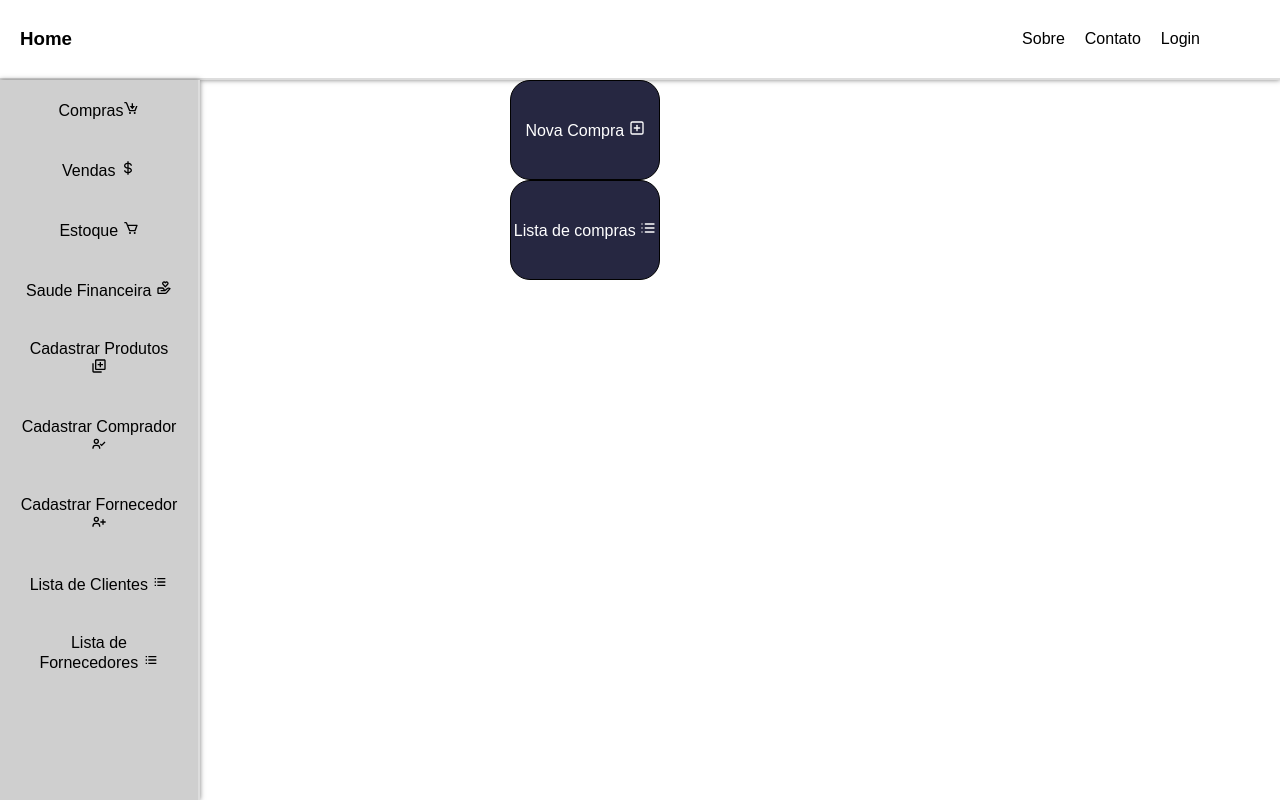
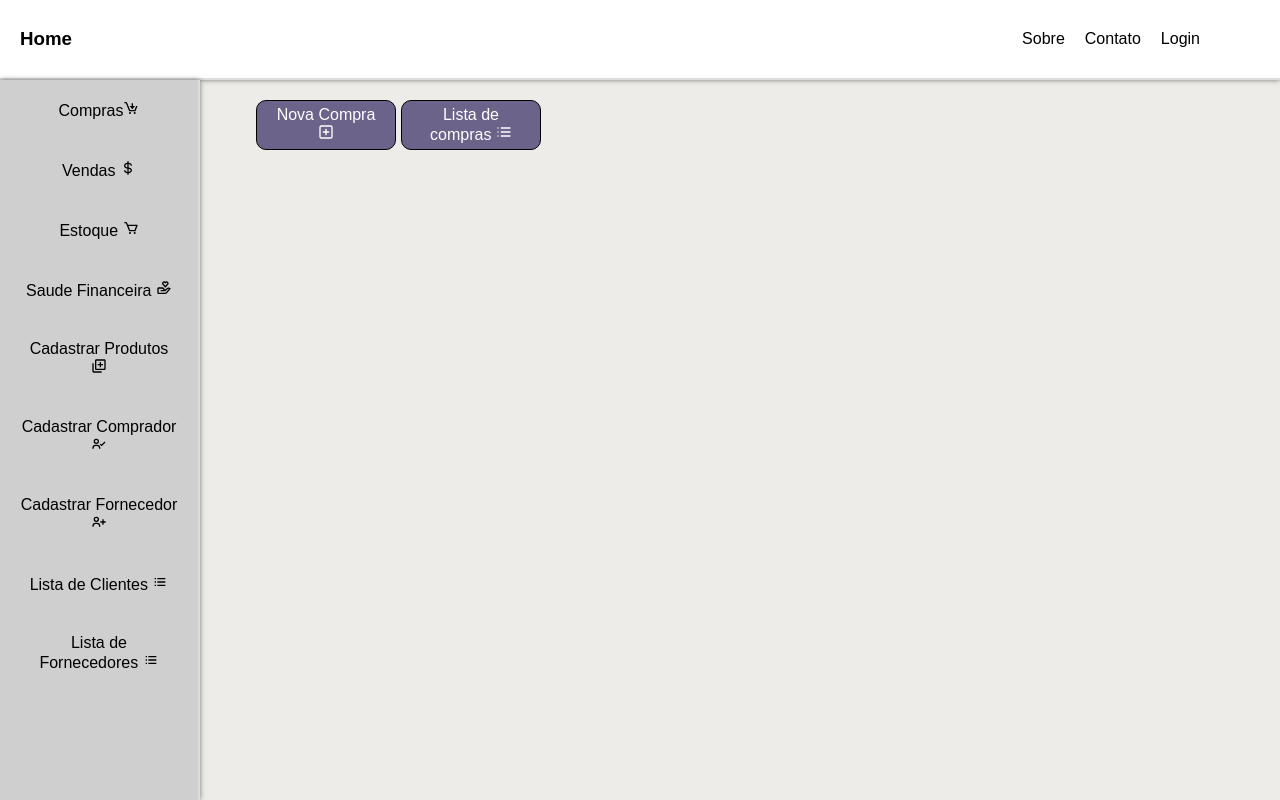
Before and after one commit to samlvbs/Projeto-ERP, a React (Vite) app: page /compras in a window 1280 px wide. Built offline with nearby package versions, Linux system fonts and the light colour scheme.

Commit message:
Inserção de display flex no container

```diff
--- a/src/App.css
+++ b/src/App.css
@@ -12,4 +12,9 @@ a {
 
 .App {
     display: grid;
+    grid-template-columns: 20% 80%;
+    grid-template-rows: 10% 90%;
+    grid-template-areas: "header header" "aside content";
+    height: 100vh;
+    background-color: rgb(238, 236, 232);
 }
--- a/src/App.jsx
+++ b/src/App.jsx
@@ -12,9 +12,6 @@ function App() {
         <Menu/>
         <SideBar/>
         <Outlet/>
-
-
-
     </div>
   )
 }
--- a/src/components/Container.css
+++ b/src/components/Container.css
@@ -3,4 +3,5 @@
     display: grid;
     grid-template-columns: repeat(3, 1fr);
     grid-template-rows: repeat(3, 1fr);
+    background-color: antiquewhite;
 }
--- a/src/components/Container.jsx
+++ b/src/components/Container.jsx
@@ -1,5 +1,4 @@
 import React from "react";
-import Compras from "./Compras";
 import "./Container.css"
 import Menu from "./Menu";
 import SideBar from "./SideBar";
--- a/src/components/Menu.css
+++ b/src/components/Menu.css
@@ -1,6 +1,5 @@
 .menu{
-    grid-column: 1 / span 3;
-    grid-row: 1;
+    grid-area: header;
 }
 
 nav {
--- a/src/components/SideBar.css
+++ b/src/components/SideBar.css
@@ -1,7 +1,5 @@
 .sidebar{
-    grid-column: 1 ;
-    grid-row: 2;
-    width: 50px;
+    grid-area: aside ;
 }
 
 aside {
--- a/src/components/SideBar.jsx
+++ b/src/components/SideBar.jsx
@@ -12,8 +12,6 @@ function SideBar(){
                             <Link to= "compras">
                                 Compras<BiCartDownload/>
                             </Link>
-
-
                         </li>
                         <li>
                             Vendas <BiDollar/>
--- a/src/routes/Compras.css
+++ b/src/routes/Compras.css
@@ -1,15 +1,23 @@
+.compras {
+    grid-area: content;
+    display: flex;
+    justify-content: start;
+    gap: 5px;
+}
 
 .cardCompras{
     border: 1px solid black;
-    border-radius: 20px;
-    height: 100px;
-    width: 150px;
+    border-radius: 10px;
+    height: 50px;
+    width: 140px;
     display: flex;
     align-items: center;
     justify-content: center;
     text-align: center;
-    background-color: rgb(38, 39, 65);
+    background-color: rgb(107, 99, 138);
     color: white;
+    margin: 20px 0px;
+    padding: 10px;
 }
 .cardCompras:hover{
     background-color: rgb(236, 236, 236);
```
